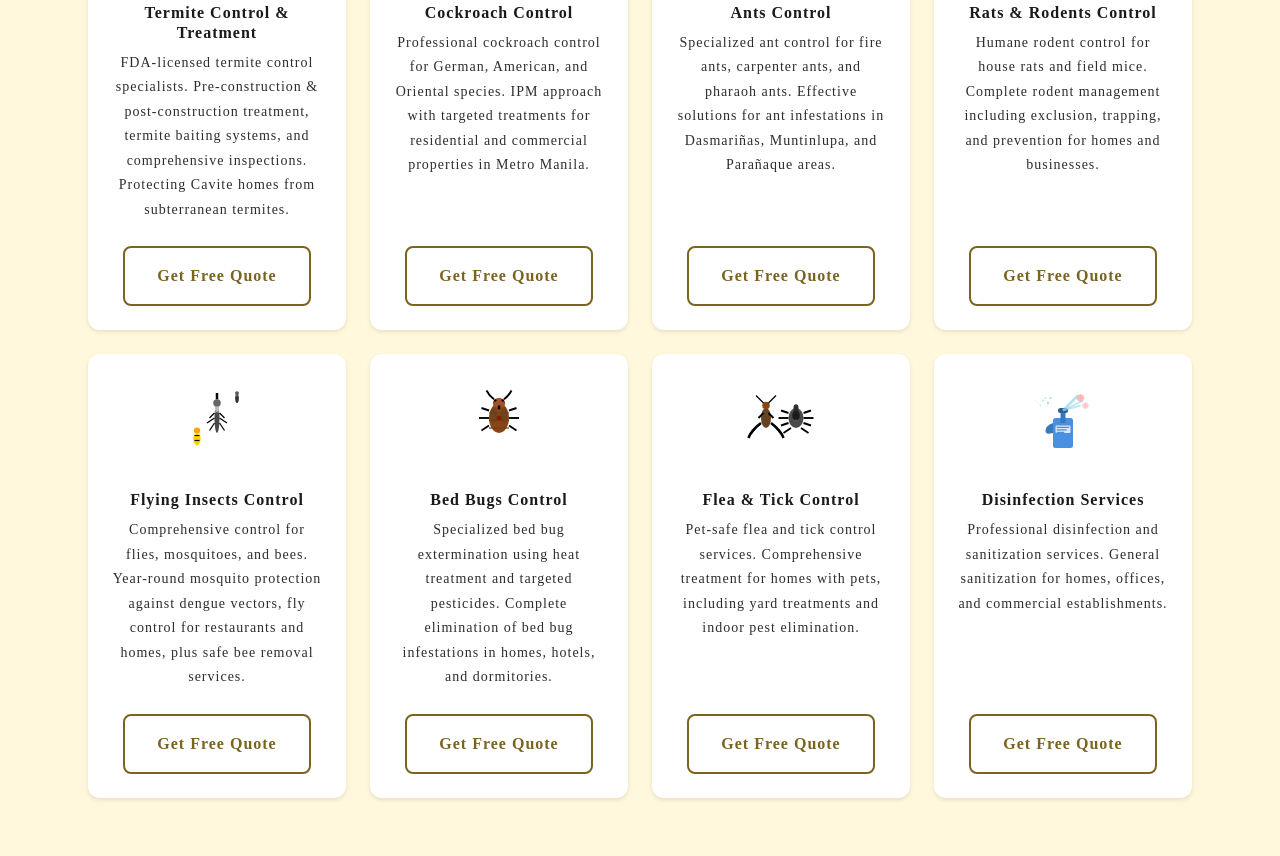
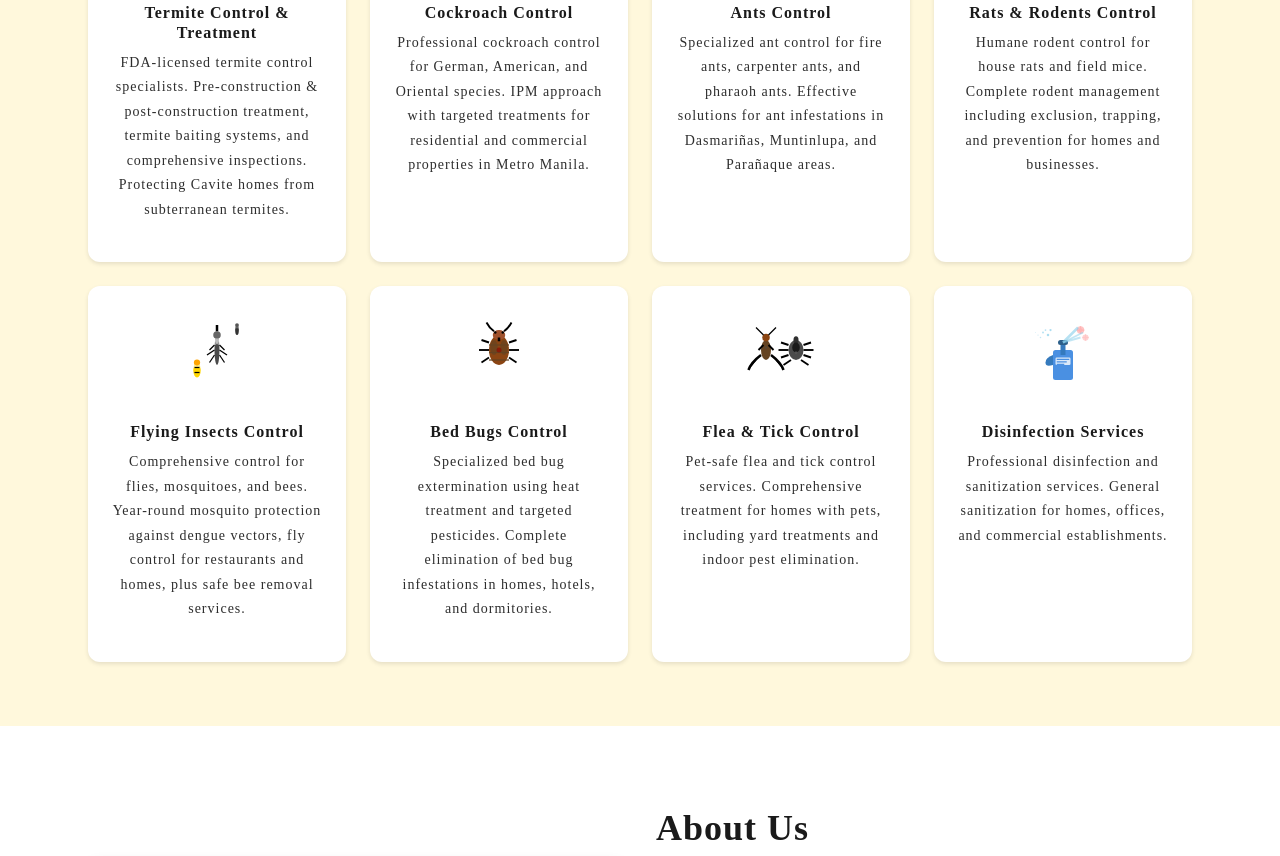
Before and after one commit to Karlito8888/abaddon, an Astro site: page / in a window 1280 px wide. Shown: the part 1209-2065 px from the top of the page. Built offline with nearby package versions, Linux system fonts and the light colour scheme; Astro itself is replaced by a stand-in of ours; animation ran at ten frames a second.

Commit message:
feat(services): drop the Get Free Quote button from every card

```diff
--- a/src/components/Services.astro
+++ b/src/components/Services.astro
@@ -78,9 +78,6 @@ const services = [
             />
             <h3 class="services__card-title">{service.title}</h3>
             <p class="services__card-description">{service.description}</p>
-            <div class="services__card-cta">
-              <a href="#contact" class="btn btn-outline">Get Free Quote</a>
-            </div>
           </div>
         ))
       }
--- a/src/components/Services.css
+++ b/src/components/Services.css
@@ -45,11 +45,6 @@
   margin-bottom: var(--spacing-md);
 }
 
-.services__card-cta {
-  margin-top: auto;
-  padding-top: var(--spacing-sm);
-}
-
 /* Section title responsive styles */
 .section-title {
   font-size: var(--font-size-3xl); /* Mobile: 30px au lieu de 36px */
```
